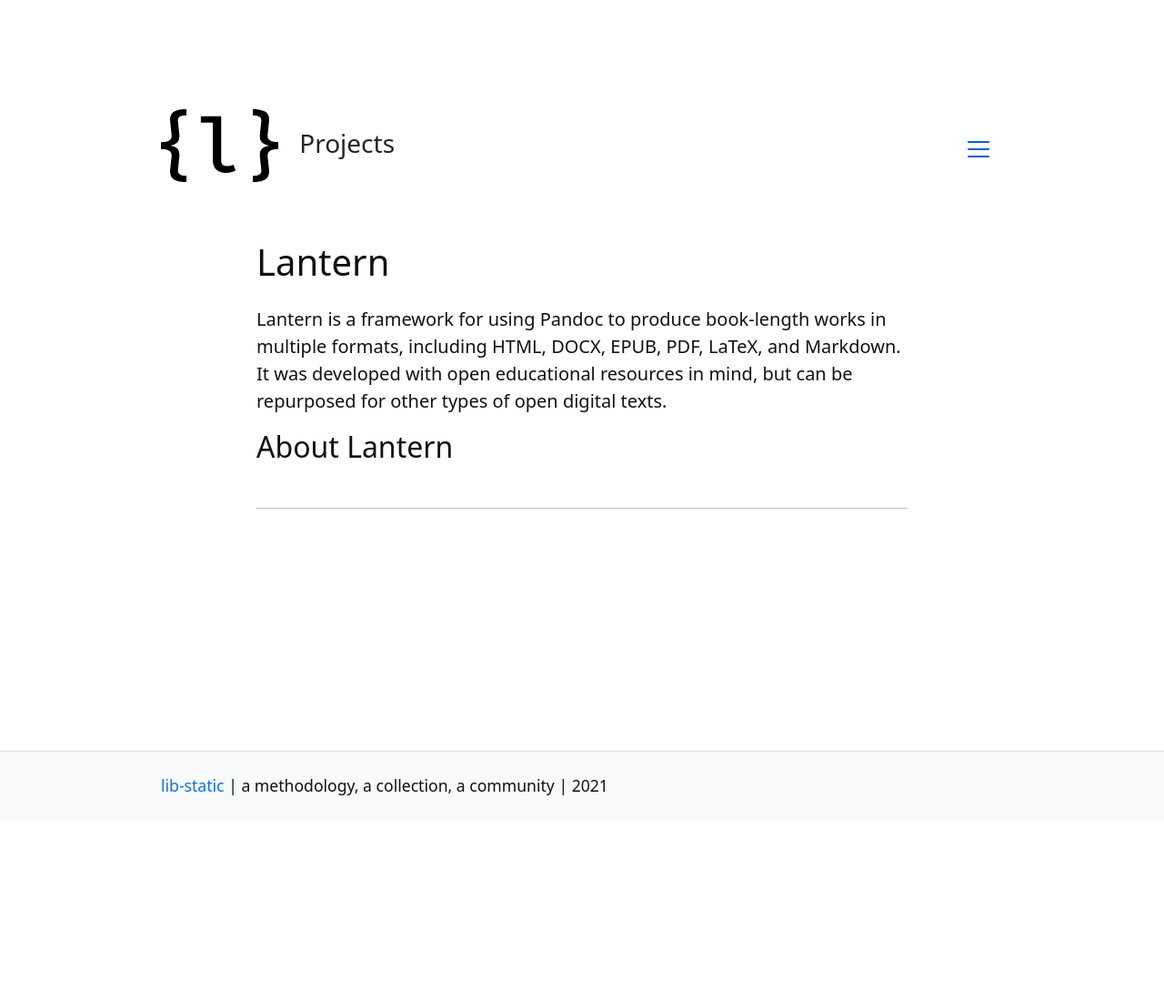
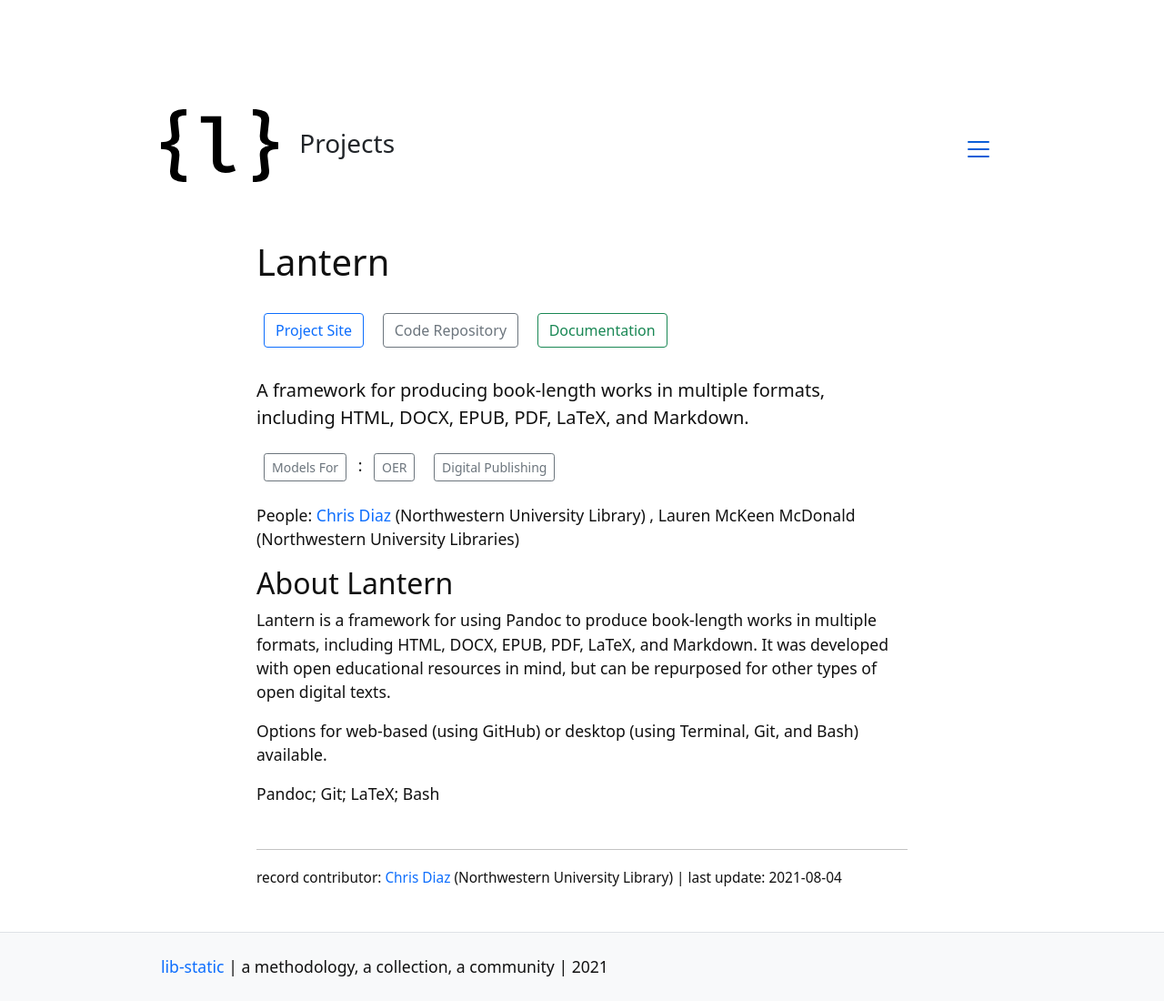
Before and after one commit to lib-static/lib-static.github.io, a Jekyll site: the page built from content/_projects/lantern.md, in a window 1280 px wide. Shown: the whole page at 91% size. Built offline with Jekyll 4.4.1, drawn with Linux system fonts in a browser that asks for light colours; before the commit the page ends 900 px from its top, so only the background shows below that.

Commit message:
finish transforming project stubs

```diff
--- a/content/_projects/lantern.md
+++ b/content/_projects/lantern.md
@@ -1,16 +1,21 @@
 ---
-objecttype: framework
 title: Lantern
-objectlink: 'https://nulib-oer.github.io/lantern/'
-github-repo: 'https://github.com/nulib-oer/lantern/'
-documentation: 'https://nulib-oer.github.io/lantern/documentation.html'
-description: 'Lantern is a framework for using Pandoc to produce book-length works in multiple formats, including HTML, DOCX, EPUB, PDF, LaTeX, and Markdown. It was developed with open educational resources in mind, but can be repurposed for other types of open digital texts.'
-category: 'Digital Publishing'
-technologies: 'Pandoc; Git; LaTeX; Bash'
-software-requirements: 'Options for web-based (using GitHub) or desktop (using Terminal, Git, and Bash) available.'
-people:
-  - name: Chris Diaz
-    github: chrisdaaz
-  - name: Lauren McKeen McDonald
-    github: lhmckeen
+type: Models For
+contributor: "@chrisdaaz"
+updated: 2021-08-04
+project_link: 'https://nulib-oer.github.io/lantern/'
+project_repository: 'https://github.com/nulib-oer/lantern/'
+project_documentation: 'https://nulib-oer.github.io/lantern/documentation.html'
+description: "A framework for producing book-length works in multiple formats, including HTML, DOCX, EPUB, PDF, LaTeX, and Markdown."
+project_genre: OER; Digital Publishing
+project_creators: "@chrisdaaz; Lauren McKeen McDonald (Northwestern University Libraries)"
+image:
+image_alt:
 ---
+
+Lantern is a framework for using Pandoc to produce book-length works in multiple formats, including HTML, DOCX, EPUB, PDF, LaTeX, and Markdown.
+It was developed with open educational resources in mind, but can be repurposed for other types of open digital texts.
+
+Options for web-based (using GitHub) or desktop (using Terminal, Git, and Bash) available.
+
+Pandoc; Git; LaTeX; Bash
```
Also changed, not shown: content/_projects/collectionbuilder.md (+18 -4 lines), content/_projects/intmus.md (+34 -25 lines), content/_projects/mancini.md (+18 -25 lines), content/_projects/nuclear-compensation.md (+1 -1 lines), content/_projects/pagemaster.md (+14 -16 lines), images/intmus.png (added).
